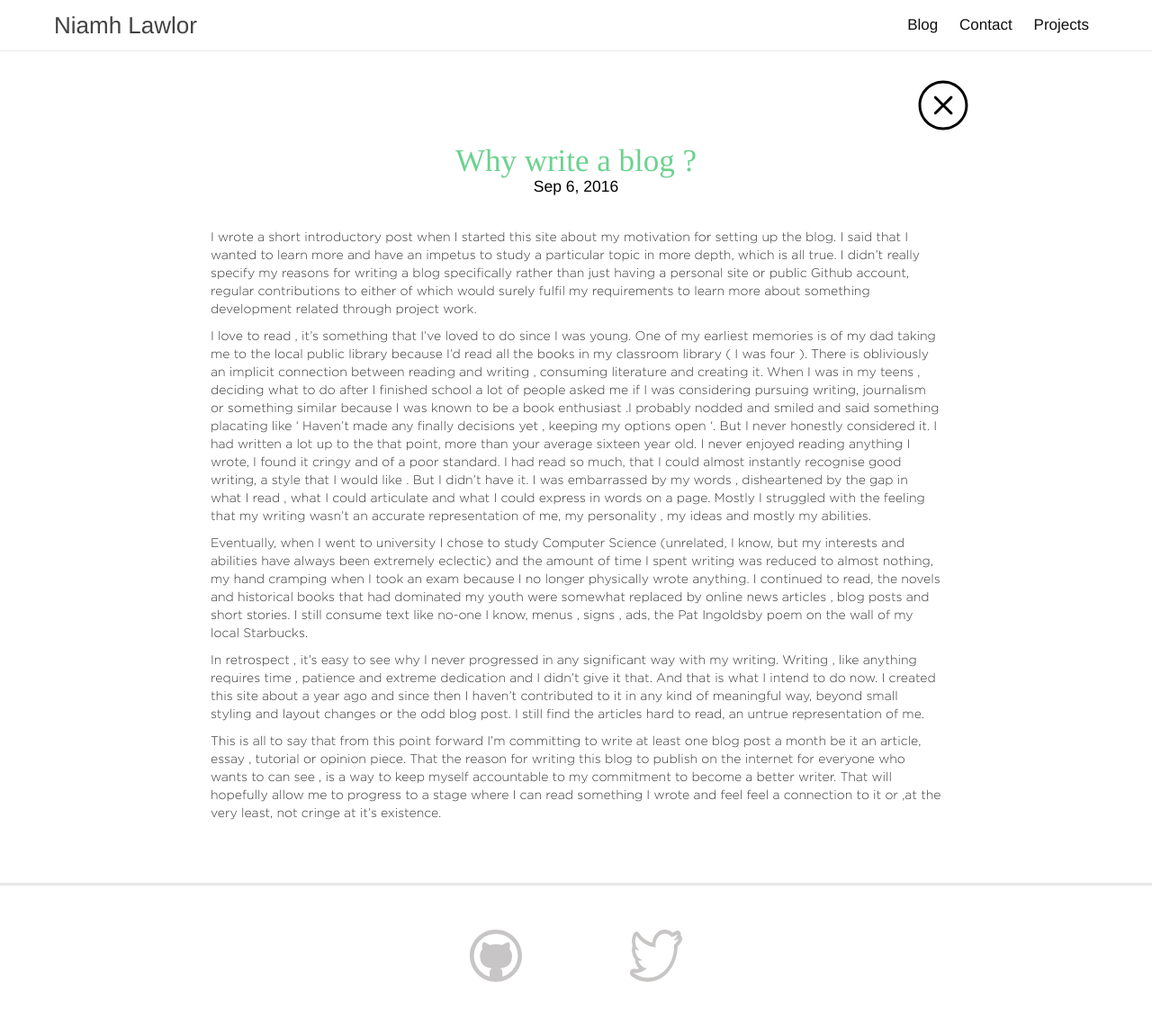
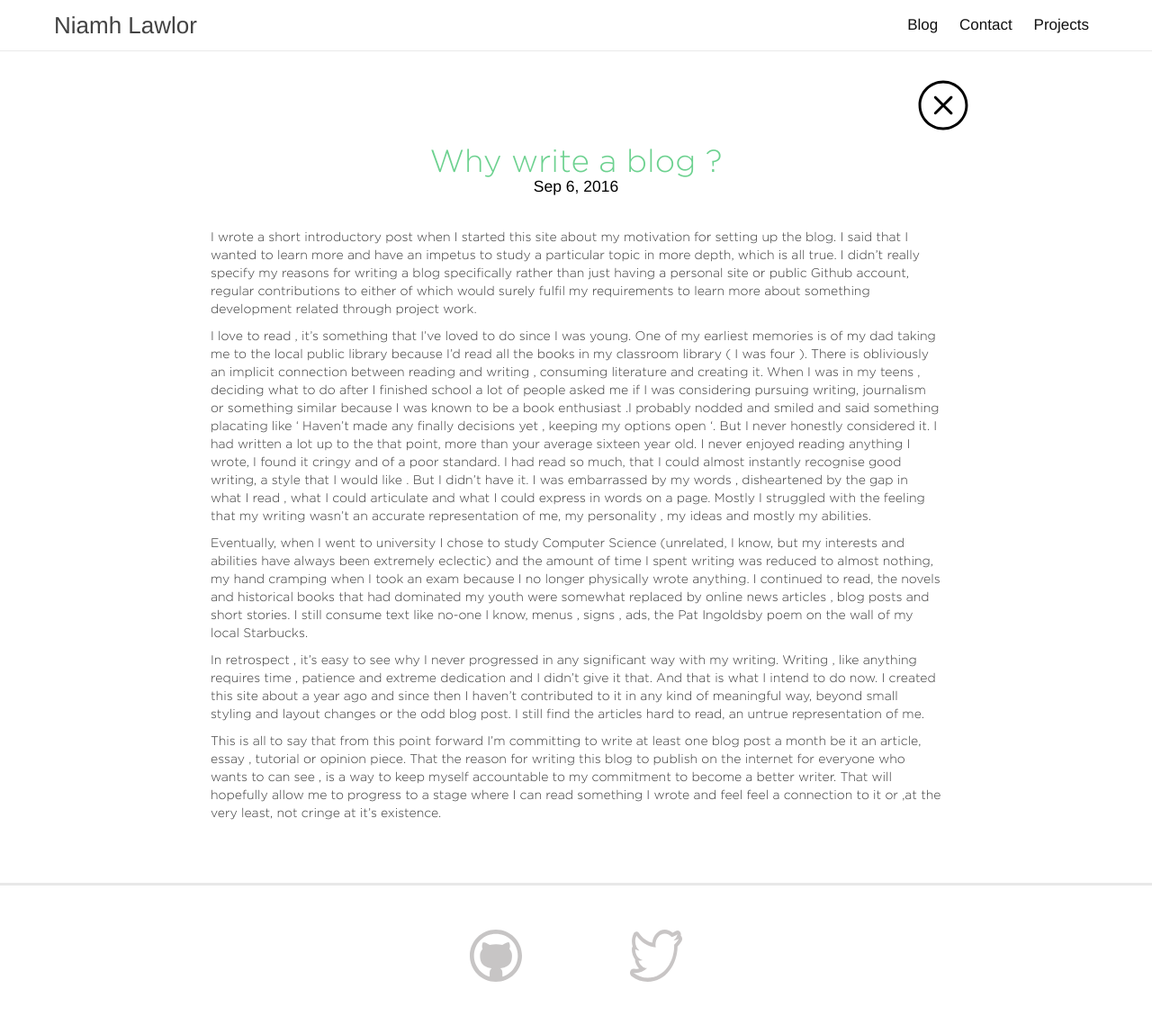
Before and after one commit to nileahtobhair/nileahtobhair.github.io, a Jekyll site: the page built from _posts/2016-09-06-why-write-a-blog.md, in a window 1280 px wide. Shown: the whole page at 90% size. Built offline with Jekyll 4.4.1, drawn with Linux system fonts in a browser that asks for light colours; comment, search, counter and statistics services are not loaded.

Commit message:
font of blog title

```diff
--- a/_sass/_layout.scss
+++ b/_sass/_layout.scss
@@ -387,7 +387,7 @@ a.post-end-link:visited{
   .main-head{
     margin-top: 13%;
     color:rgba(45,190,96,0.7);
-    font-family: caecilia, times, serif;
+    font-family: gotham, times, serif;
     font-size:35px;
     font-weight: 300;
     line-height: 32px;
```
